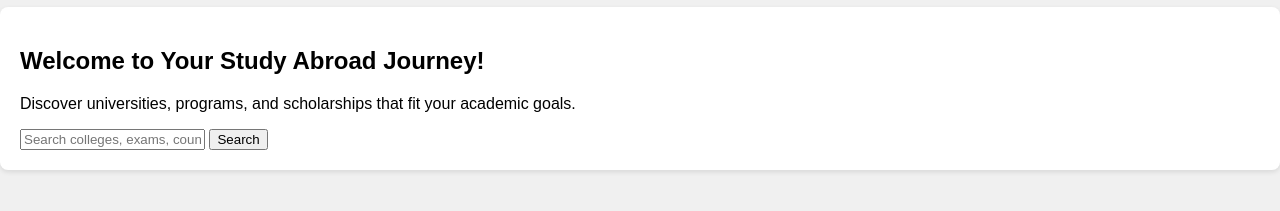
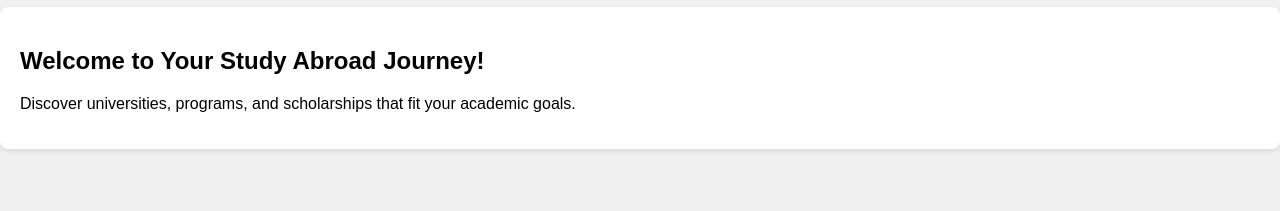
Before and after one commit to PrasadJ07/study-abroad-website, a plain HTML site: page index.html in a window 1280 px wide. Shown: the part 121-332 px from the top of the page. Drawn offline with Linux system fonts and the light colour scheme.

Commit message:
index.html

```diff
--- a/index.html
+++ b/index.html
@@ -21,10 +21,11 @@
     <section id="home" class="content">
         <h2>Welcome to Your Study Abroad Journey!</h2>
         <p>Discover universities, programs, and scholarships that fit your academic goals.</p>
-        <div id="search-box">
+        <div id="search-box" class="hidden">
             <input type="text" id="search-input" placeholder="Search colleges, exams, countries...">
             <button onclick="performSearch()">Search</button>
         </div>
+        <div id="search-results"></div>
     </section>
 
     <section id="programs" class="content hidden">
```
